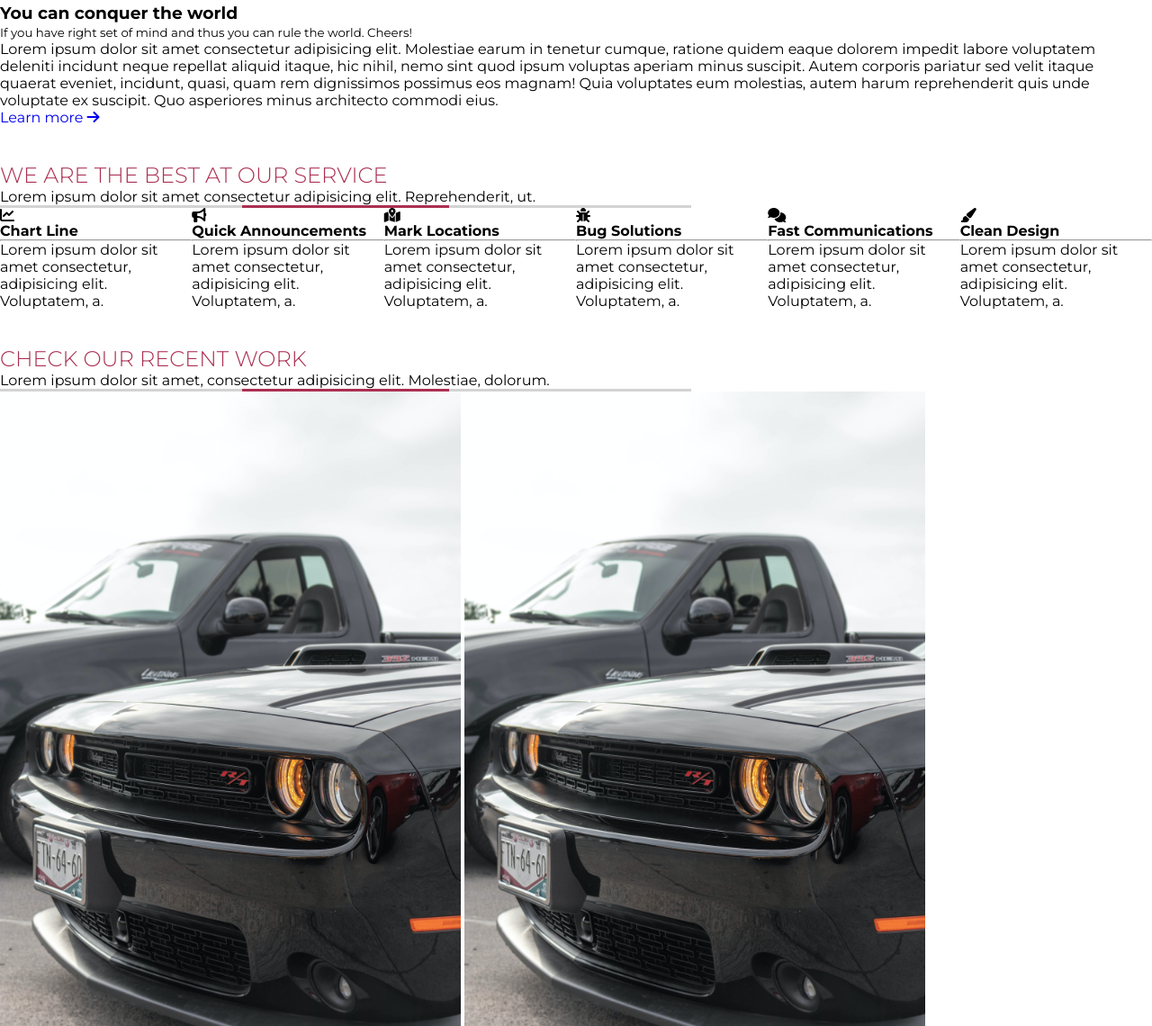
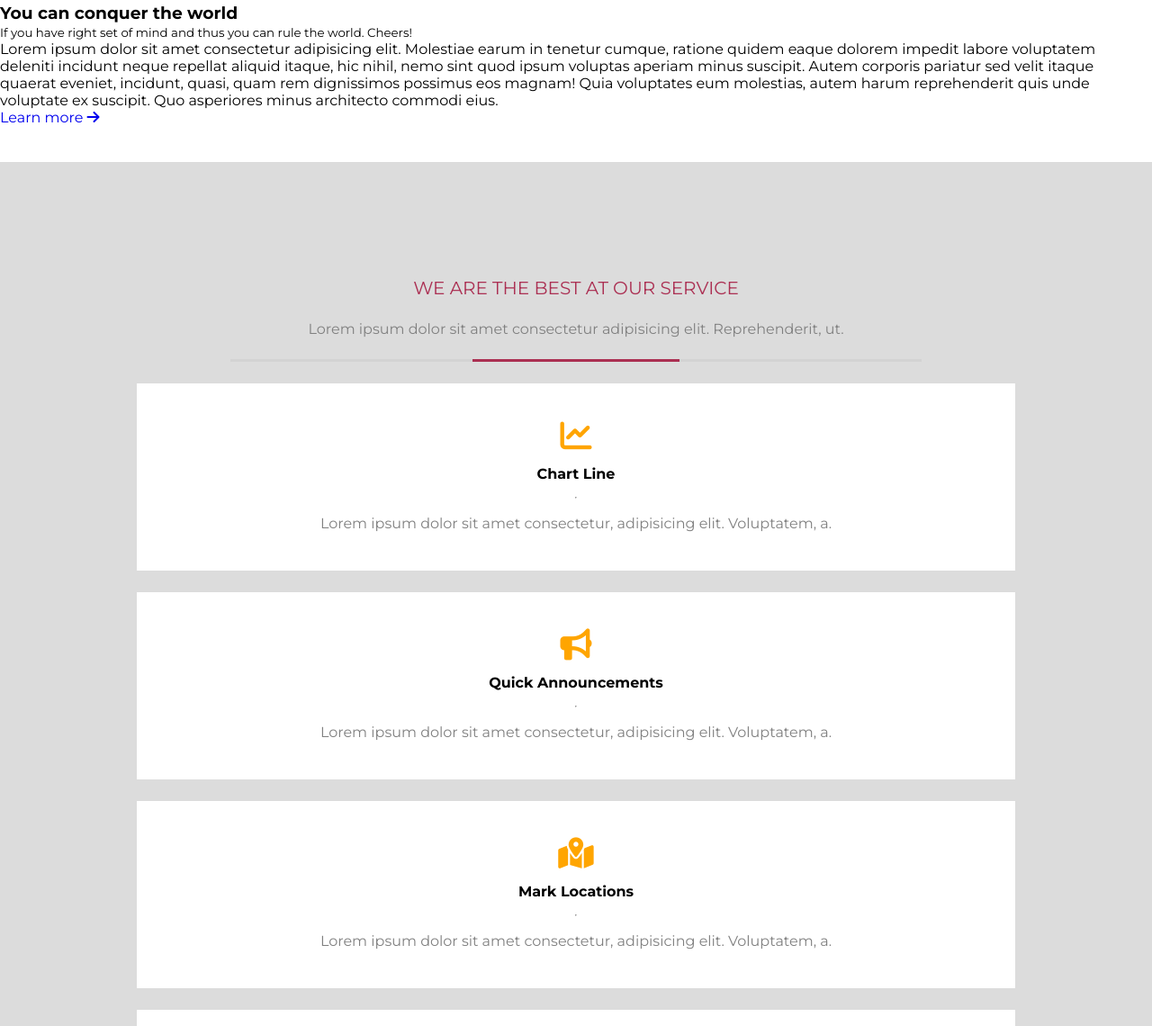
Before and after one commit to pssgarcia/2023-02-class-01, a plain HTML site: page index.html in a window 1280 px wide. Shown: the part 1050-2190 px from the top of the page at 90% size. Drawn offline with Linux system fonts and the light colour scheme.

Commit message:
I did the services section

```diff
--- a/css/style.css
+++ b/css/style.css
@@ -84,6 +84,84 @@ img {
   .testimonials {
     display: flex;
     flex-direction: column;
+  }
+
+  /* SERVICES */
+
+  .services > article {
+    text-align: center;
+    align-items: center;
+    row-gap: 3vh;
+  }
+
+  .services {
+    row-gap: 3vh;
+    background-color: gainsboro;
+    padding-bottom: 10%;
+    padding-top: 10%;
+  }
+
+  .services > section {
+    flex-direction: column;
+    align-items: center;
+    row-gap: 3vh;
+  }
+
+  .services aside {
+    align-items: center;
+    row-gap: 2vh;
+    background-color: white;
+    width: 70%;
+    padding: 5vh;
+  }
+
+  .services h2 {
+    font-weight: 400;
+    font-size: 20px;
+  }
+
+  .services
+
+  .services hr {
+    width: 30%;
+  }
+
+  .services p {
+    text-align: center;
+    color: gray;
+  }
+
+  .services aside p {
+    width: 80%;
+    text-align: center;
+    line-height: 1.5;
+    color: gray;
+  }
+
+  .services i {
+    font-size: 35px;
+    color: orange;
+  }
+
+  /* GALLERY */
+  .gallery figure {
+    flex-wrap: wrap;
+    display: flex;
+  }
+
+  .gallery {
+    row-gap: 5vh;
+  }
+
+  .gallery > article {
+    text-align: center;
+    row-gap: 3vh;
+    align-items: center;
+  }
+
+  .gallery img {
+    width: 100%;
+    height: 50vh;
   }
 
   /* TESTIMONIALS */
--- a/index.html
+++ b/index.html
@@ -66,13 +66,13 @@
                 <h2>
                     We are the best at our service
                 </h2>
+                <p>
+                    Lorem ipsum dolor sit amet consectetur adipisicing elit. Reprehenderit, ut.
+                </p>
+                <h6>
+                    <span></span>
+                </h6>
             </article>
-            <p>
-                Lorem ipsum dolor sit amet consectetur adipisicing elit. Reprehenderit, ut.
-            </p>
-            <h6>
-                <span></span>
-            </h6>
             <section>
                 <aside>
                     <i class="fa-solid fa-chart-line"></i>
@@ -163,7 +163,6 @@
                 </aside>
             </article>
         </section>
-
         <!-- CONTACT -->
         <section class="contact" id="contact">
             <article>
```
